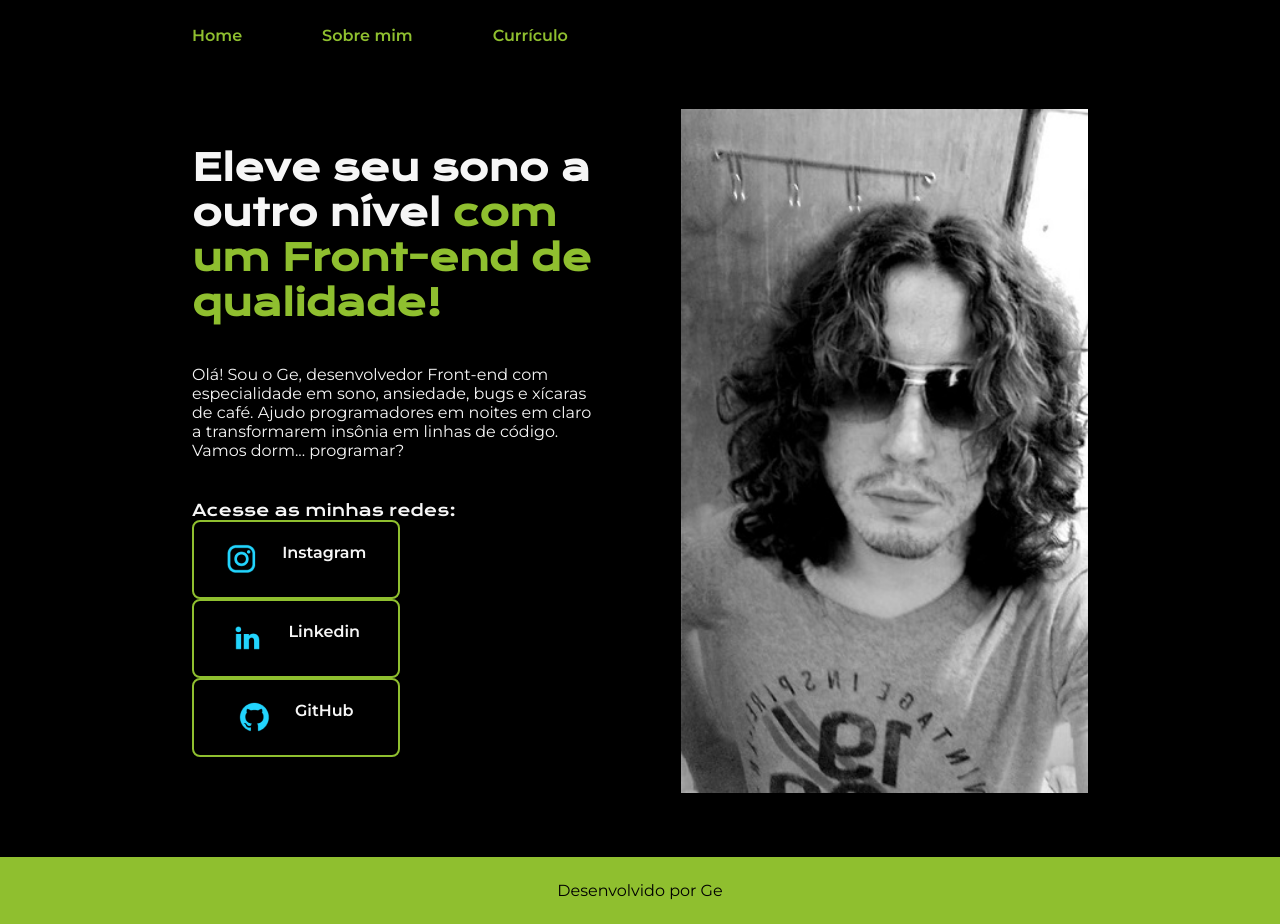
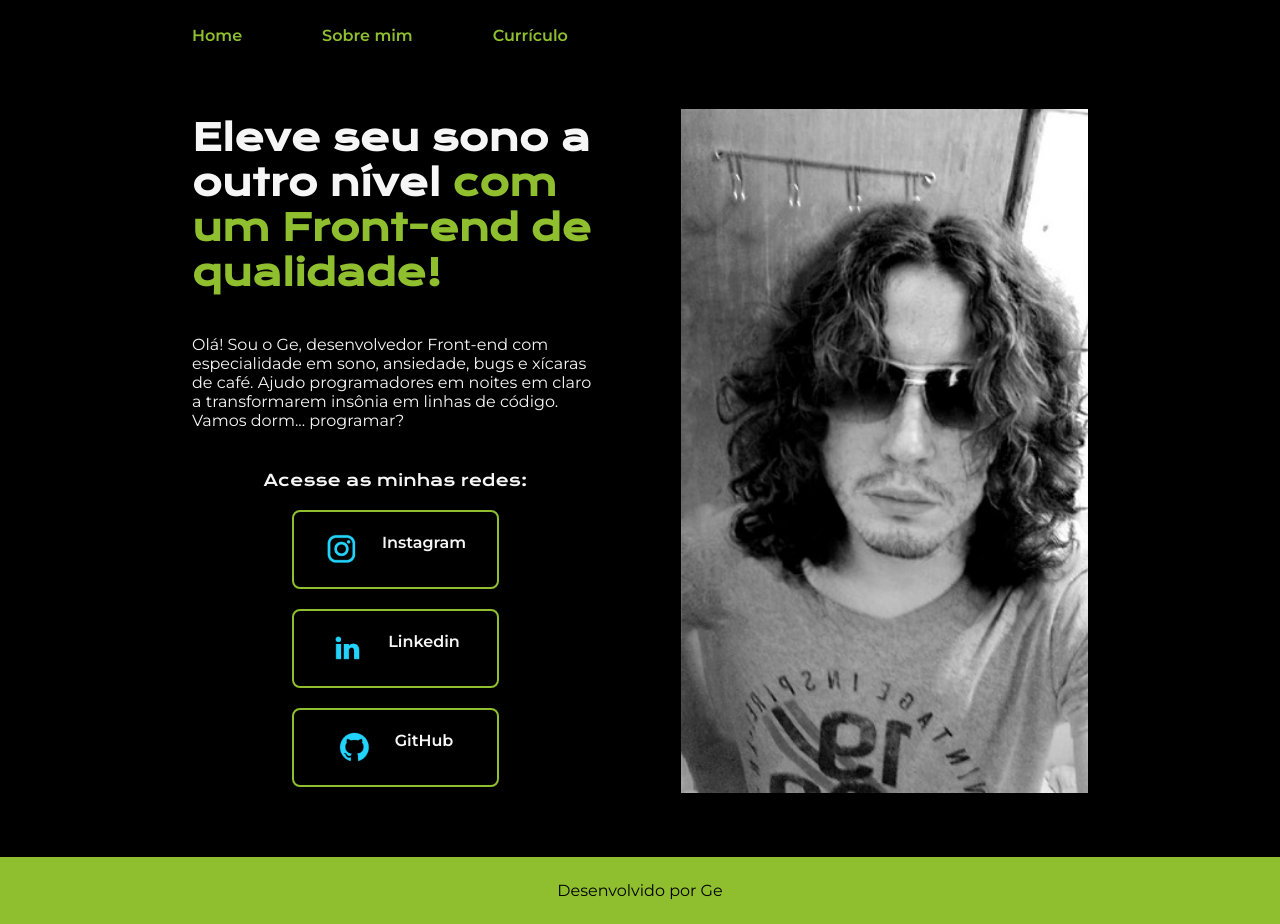
Before and after one commit to GinHimura/portfolio, a plain HTML site: page index.html in a window 1280 px wide. Drawn offline with nearby package versions, Linux system fonts and the light colour scheme; a web font is replaced by a local one.

Commit message:
README criado

```diff
--- a/styles/style.css
+++ b/styles/style.css
@@ -84,6 +84,13 @@ body{
     gap: 82px;
 }
 
+.apresentacao__links {
+    display: flex;
+    flex-direction: column;
+    align-items: center;
+    gap: 20px;
+}
+
 .apresentacao__links__subtitulo {
     font-family: var(--fonte-secundario);
     font-size: var(--tamanho-fonte);
@@ -165,8 +172,7 @@ body{
 
     .apresentacao__links__navegacao {
         width: 100%;
-        margin: 20px 0px;
-    }
+     }
 
     .apresentacao__conteudo__texto__nome {
         font-size: 1.3rem;
```
Also changed, not shown: img/1686609360591.jpg (added), 1 other file.
